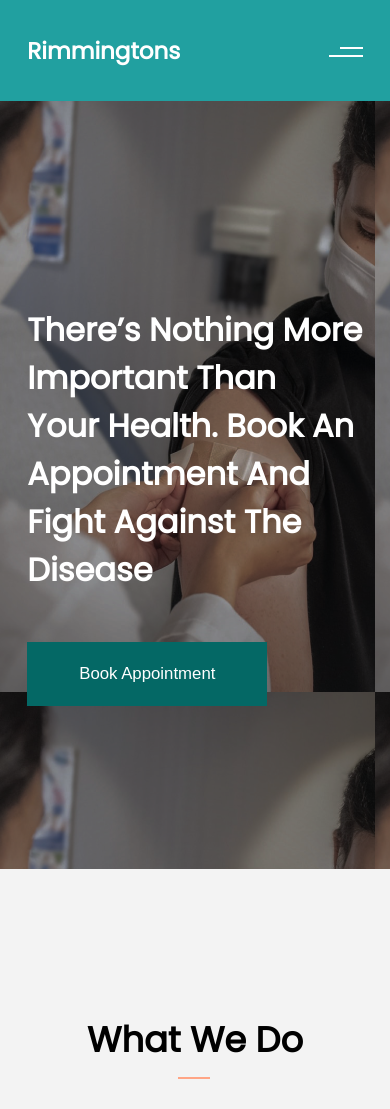
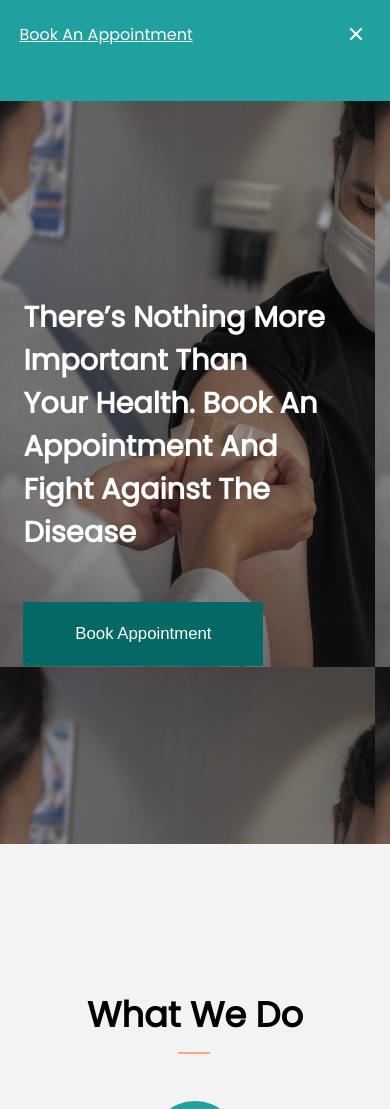
Before and after one commit to tommyyh/Pharmacy-live, a Django app: template templates/home/index.html in a window 390 px wide. Shown: the top 1109 px of the page. Run offline with Django 3.2, Linux system fonts and the light colour scheme; the template is opened without the code that fills it, so the values that code supplies are empty.

Commit message:
Fifth commit

```diff
--- a/home/urls.py
+++ b/home/urls.py
@@ -4,5 +4,5 @@
 urlpatterns = [
   path('', views.home, name='home-home'),
   path('remove-message/', views.remove_message, name='home-remove-message'),
-  path('today', views.today, name='home-today'),
+  path('today/', views.today, name='home-today'),
 ]
--- a/static/css/booking/date_form.css
+++ b/static/css/booking/date_form.css
@@ -221,3 +221,9 @@
     display: initial;
   }
 }
+
+@media all and (min-width: 768px) and (max-width: 1024.1px) {
+  .booking__cont {
+    height: 101.5vh;
+  }
+}
--- a/static/css/home/index.css
+++ b/static/css/home/index.css
@@ -29,7 +29,7 @@
   width: 100%;
   height: 100vh;
   background-image: url('../../images/vaccine-img2.png');
-  padding: 30% 0 0 7%;
+  padding: 30% 0 0 6%;
 }
 
 .hero h1 span {
@@ -37,7 +37,7 @@
 }
 
 .hero h1 {
-  font-size: 2rem;
+  font-size: 1.8rem;
   color: #fff;
 }
 
@@ -118,6 +118,59 @@
 .info__cont img {
   width: 3.7rem;
   height: 3.7rem;
+}
+
+.popup {
+  display: flex;
+  justify-content: space-between;
+  text-align: center;
+  align-items: center;
+  width: 100%;
+  height: 4.3rem;
+  background: var(--accent-color);
+  position: fixed;
+  right: 0%;
+  top: -4.3rem;
+  padding: 0 5% 0 5%;
+  transition: 400ms;
+  z-index: 20;
+}
+
+.cross {
+  display: flex;
+  justify-content: center;
+  align-items: center;
+  position: relative;
+  cursor: pointer;
+  width: 1.8rem;
+  height: 1.8rem;
+}
+
+.cross::before {
+  content: '';
+  position: absolute;
+  width: 1rem;
+  height: 0.13rem;
+  background: #fff;
+  transform: rotate(-45deg);
+}
+
+.cross::after {
+  content: '';
+  position: absolute;
+  width: 1rem;
+  height: 0.13rem;
+  background: #fff;
+  transform: rotate(45deg);
+}
+
+.popup a {
+  color: #fff;
+  transition: 200ms;
+}
+
+.popup a:hover {
+  color: #f1f1f1;
 }
 
 @media all and (min-width: 768px) and (max-width: 1024px) {
--- a/static/js/home.js
+++ b/static/js/home.js
@@ -11,12 +11,12 @@
   const cross = document.querySelector('.cross');
 
   cross.addEventListener('click', () => {
-    popup.style.right = '-27%';
+    popup.style.top = '-4.3rem';
   });
 
   setTimeout(() => {
-    popup.style.right = '0%';
-  }, 650);
+    popup.style.top = '0%';
+  }, 750);
 })();
 
 (() => {
--- a/templates/booking/date.html
+++ b/templates/booking/date.html
@@ -31,6 +31,8 @@
       <header>{% include 'all/nav.html' %}</header>
 
       <main class="booking">{% include 'booking/date_form.html' %}</main>
+
+      <footer>{% include 'all/footer.html' %}</footer>
     </div>
   </body>
 </html>
```
Also changed, not shown: static/css/booking/form.css (+10 -0 lines).
